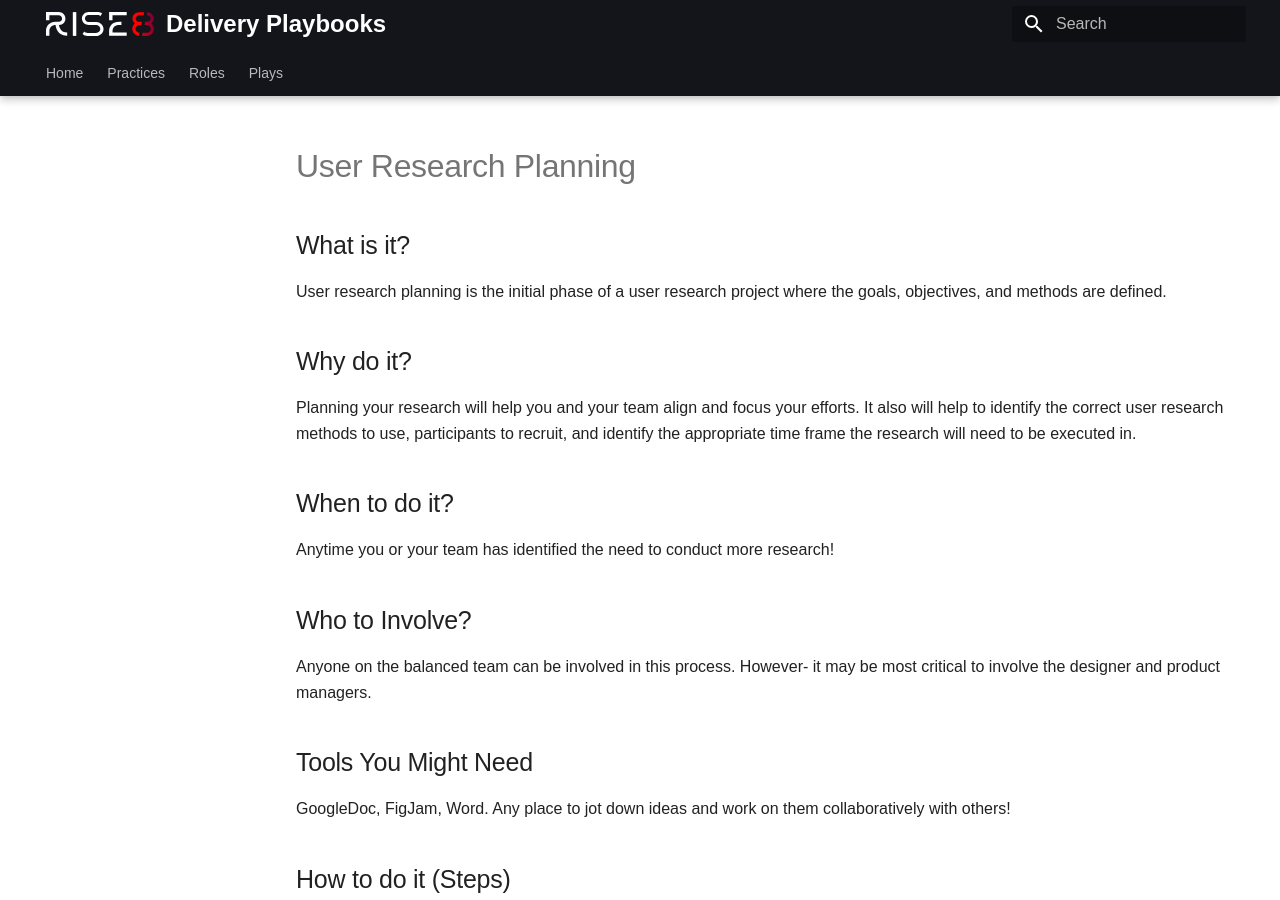
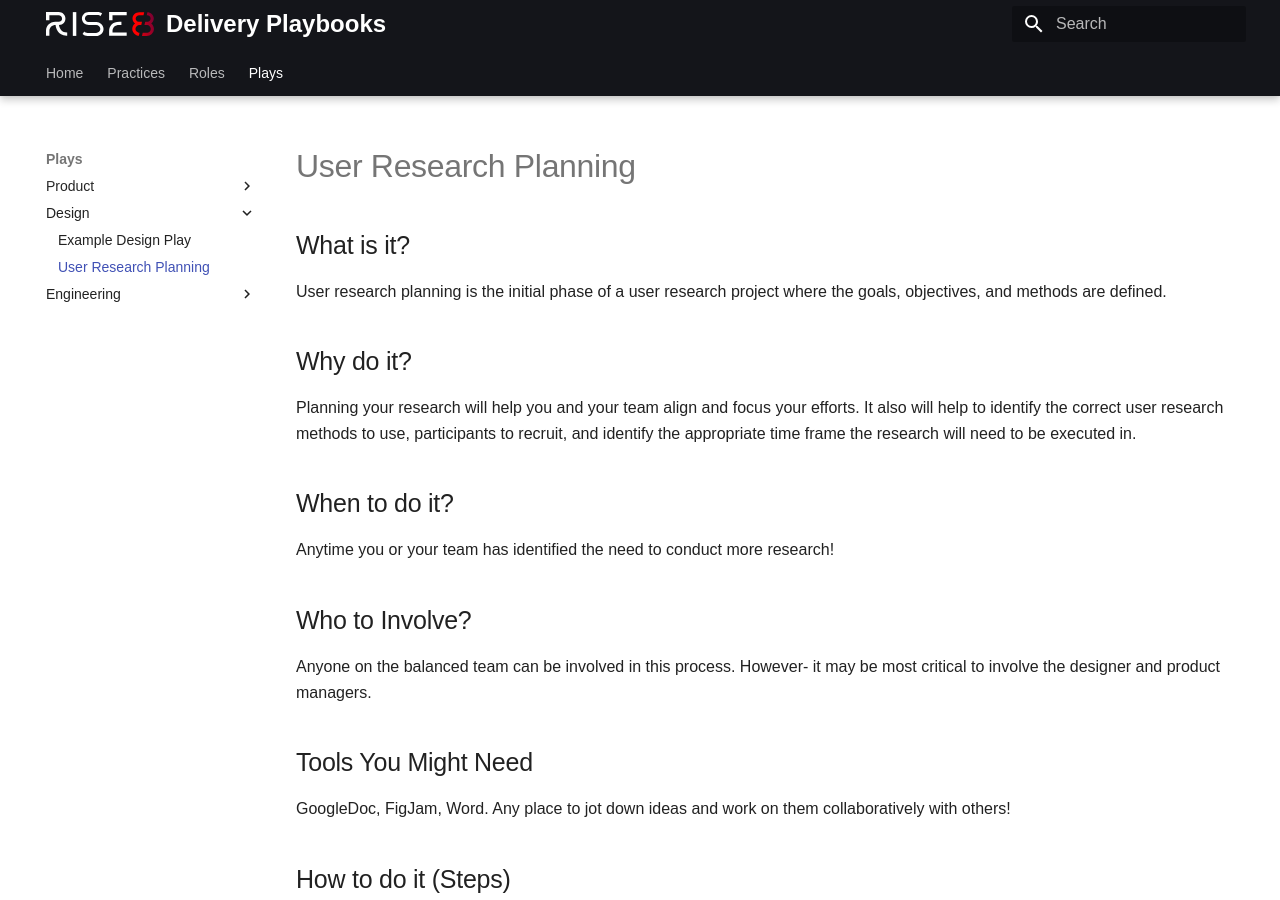
Before and after one commit to rise8-us/delivery-playbooks, an MkDocs documentation site: the page built from docs/content/plays/design/user-research-planning-play.md, in a window 1280 px wide and 900 px high. Built offline with MkDocs 1.6.1 and Material for MkDocs 9.7.7, drawn with Linux system fonts in a browser that asks for light colours; some of the changed lines change nothing that is shown.

Commit message:
small tweaks

```diff
--- a/docs/content/plays/design/Play-ResearchPlanning.md
+++ b/docs/content/plays/design/user-research-planning-play.md
@@ -37,7 +37,7 @@
   * Write into your plan what your timeline is for this research.
   * If you are sending out a survey, how long will you wait for responses? If you are planning an onsite trip, how long will it take to coordinate? How long will you run an A/B test on the website for?
 
-![Research Planning Example](https://github.com/rise8-us/delivery-playbooks/blob/SagarAkre-DesignPlay-ResearchPlanning/docs/assets/ResearchPlanningExample.png)
+![Image](../../../assets/ResearchPlanningExample.png)
 
 ## Relevant Links
   * [Figma Research Planning Template](https://www.figma.com/file/XwZ4aZIkMDG4RDt2ZMMVPb/A-Product-Design-Process?type=whiteboard&node-id=154-1241&t=dTOhh0Rvn2QxAnVH-4)
--- a/mkdocs.yml
+++ b/mkdocs.yml
@@ -23,6 +23,7 @@
       - content/plays/product/product-example-play.md
     - Design:
       - content/plays/design/design-example-play.md
+      - content/plays/design/user-research-planning-play.md
     - Engineering:
       - content/plays/engineering/engineering-example-play.md
 
```
